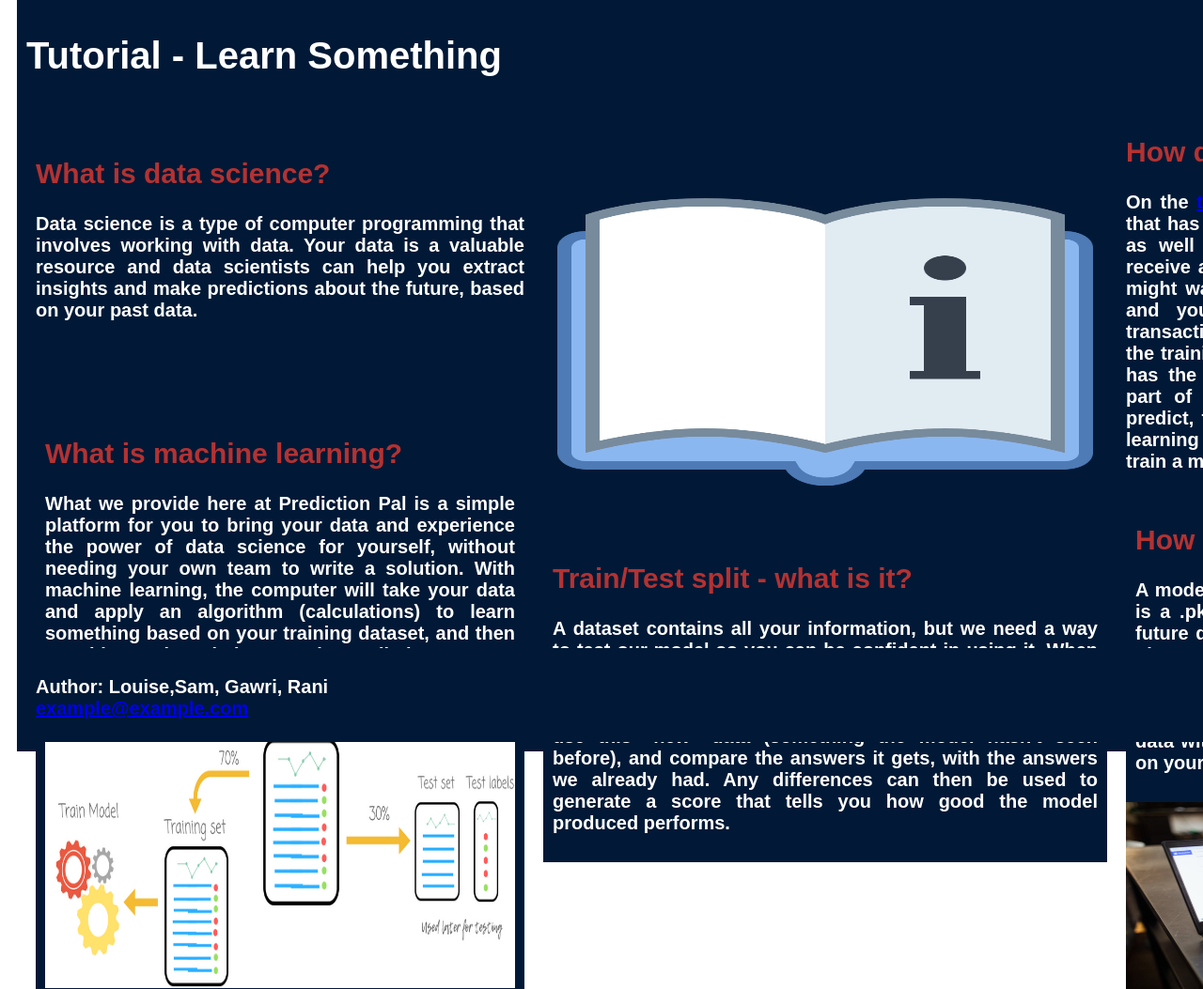
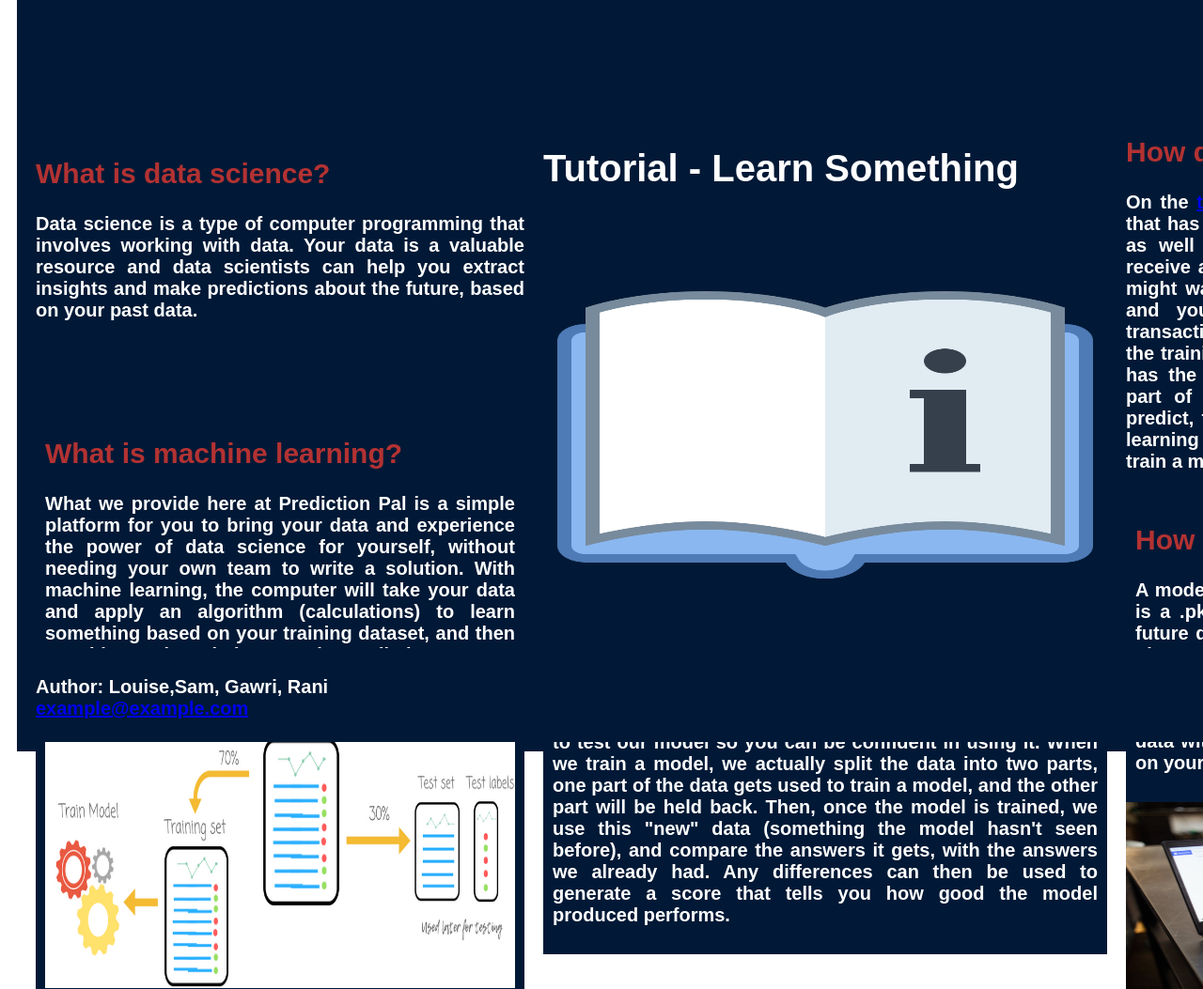
Before and after one commit to Sammac-dev/unihack_2022, a FastAPI app: page /tutorial in a window 1280 px wide; the page is wider, and only the part inside the window is pictured. Shown: the part 118-1171 px from the top of that part at 94% size. Run offline with FastAPI, Linux system fonts and the light colour scheme; some libraries are stand-ins or nearby versions.

Commit message:
Update tutorial.html

```diff
--- a/templates/tutorial.html
+++ b/templates/tutorial.html
@@ -3,7 +3,7 @@
 <link rel="stylesheet" href="{{url_for('static', path='style_tutorial.css')}}" type="text/css" media="all"/>
 
 <div class="container">
-    <h1>Tutorial - Learn Something</h1>
+
     <div class="content-large"> <br>
 
         <!-- base level descriptions targeted towards people with zero or low experience with computers/tech industry -->
@@ -36,6 +36,8 @@
     </div>
 
     <div class="content-middle">
+        <h1> <span style="text-align:center; margin-bottom: 10px">Tutorial - Learn Something</h1> </span>
+
         <br>
         <br>
         <!-- https://unsplash.com/photos/ilSnKT1IMxE image from -->
```
